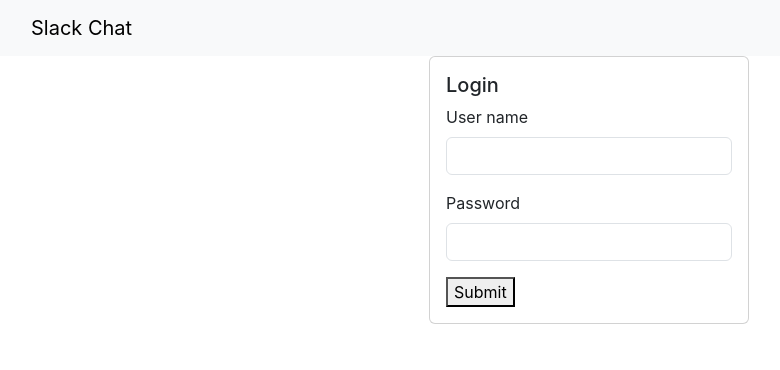
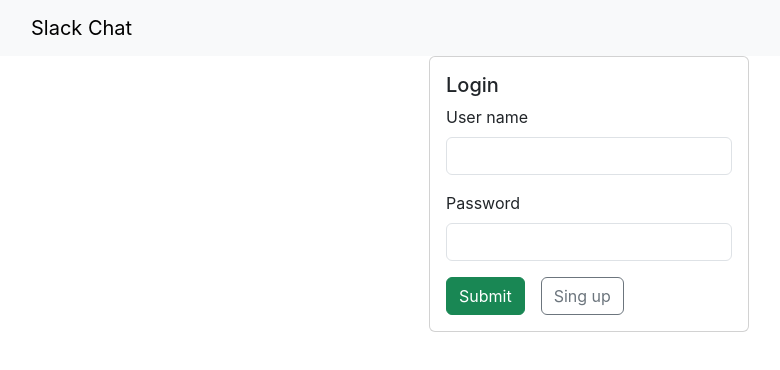
Before and after one commit to ArtemKanikevich/js-react-developer-project-12, a React (Create React App) app in the folder frontend/: page /login in a window 1280 px wide. Shown: the top 370 px of the page, without its empty margins (51-831 px from the left). Built offline with nearby package versions, Linux system fonts and the light colour scheme.

Commit message:
login form is woking !

```diff
--- a/frontend/src/Components/Login.jsx
+++ b/frontend/src/Components/Login.jsx
@@ -5,14 +5,14 @@
 import { useFormik } from 'formik';
 import * as yup from 'yup';
 import axios from 'axios';
-import  {Form, Card}  from 'react-bootstrap';
+import  {Form, Card, Stack, Button}  from 'react-bootstrap';
 
 import logins from '../routes.js';
 import { setLogIn, removeLogIn, setError } from '../Slices/autorizSlice.js';
 
 
 const schema = yup.object().shape({
-    username: yup.string().trim().min(3, 'User name must be at least 3 characters long').
+    username: yup.string().required().trim().min(3, 'User name must be at least 3 characters long').
     max(20, "User name must be 20 characters or less").
     required("User name is a required field"),
     password: yup.string().required().min(4, 'Password must be at least 4 characters long'),
@@ -72,19 +72,20 @@
 
     <Card style={{ width: '20rem', margin: 'auto', }}>
      <Card.Body>
-     <Card.Title size = 'lg'>Login</Card.Title>
+     <Card.Title>Login</Card.Title>
 
       <Form onSubmit={formik.handleSubmit}>
 
         <Form.Group className="mb-3" controlId="FormLogin.username">
-         <Form.Label htmlFor="username">User name</Form.Label>
+         <Form.Label >User name</Form.Label>
           <Form.Control
-           id="username"
+           //id="username"
            name="username"
            type="text"
            onChange={formik.handleChange}
            value={formik.values.username}
            aria-describedby="usernameBlock"
+           className = {formik.touched.username && formik.errors.username ? "is-invalid" : null}
           />
           {formik.touched.username && formik.errors.username ? (
             <Form.Text id="usernameBlock" muted>
@@ -93,14 +94,15 @@
         </Form.Group>
 
         <Form.Group className="mb-3" controlId="FormLogin.password">
-          <Form.Label htmlFor="password">Password</Form.Label>
+          <Form.Label>Password</Form.Label>
            <Form.Control
-            id="password"
+            //id="password"
             name="password"
             type="password"
             onChange={formik.handleChange}
             value={formik.values.password}
             aria-describedby="passwordBlock"
+            className = {formik.touched.password && formik.errors.password ? "is-invalid" : null}
            />
           {formik.touched.password && formik.errors.password ? (
             <Form.Text id="passwordBlock" muted>
@@ -108,11 +110,14 @@
             </Form.Text> ) : null}
         </Form.Group>
 
-        <button type="submit">Submit</button>
+        <Stack direction="horizontal" gap={3}>
+          <Button variant="success" type="submit">Submit</Button>
+          <Button variant="outline-secondary">Sing up</Button>{' '}
+        </Stack>
+
         <ShowAuthError/>
 
         </Form>
-
        </Card.Body>
       </Card>
 
```
